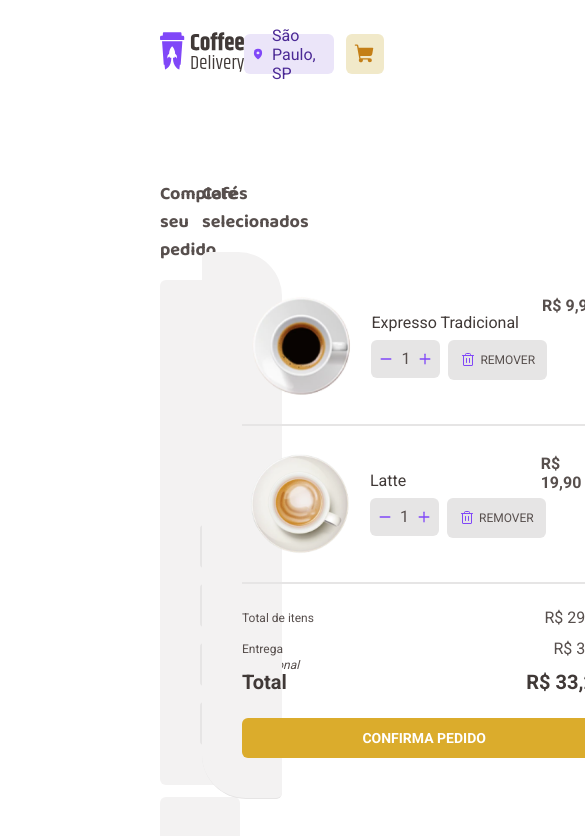
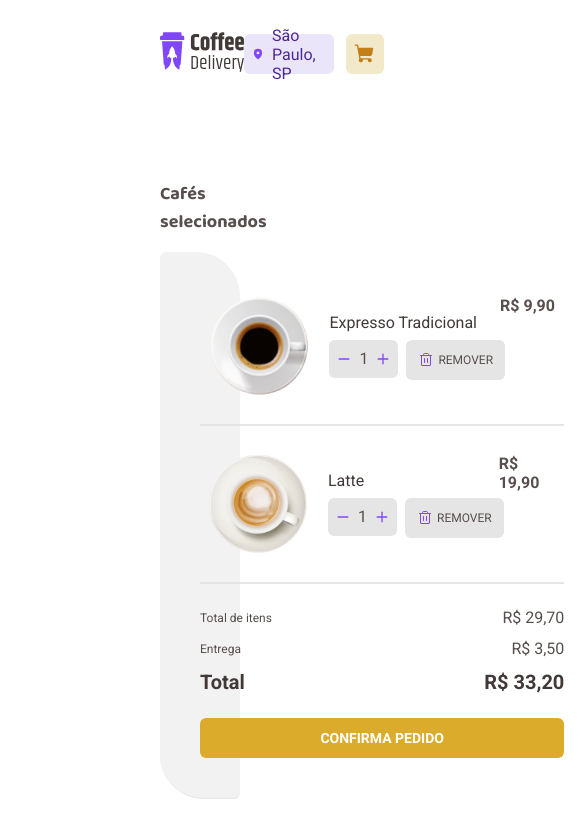
Before and after one commit to guilhermematos13/coffee-project, a React (Vite) app: page /checkout in a window 390 px wide. Shown: the top 836 px of the page, 585 px wide, since content can reach past the window. Built offline with nearby package versions, Linux system fonts and the light colour scheme.

Commit message:
feat: adjust responsiveness

```diff
--- a/src/pages/Checkout/styles.ts
+++ b/src/pages/Checkout/styles.ts
@@ -7,6 +7,11 @@ export const CheckoutContainer = styled.div`
   display: grid;
   grid-template-columns: calc(60% - 2rem) calc(40%);
   gap: 2rem;
+
+  @media screen and (max-width: 1440px) {
+    display: flex;
+    flex-direction: column-reverse;
+  }
 `;
 
 export const CoffeeSelectContainer = styled.div`
```
